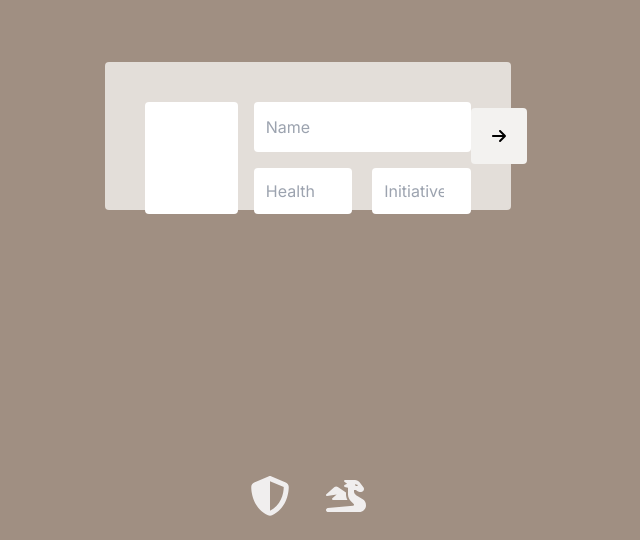
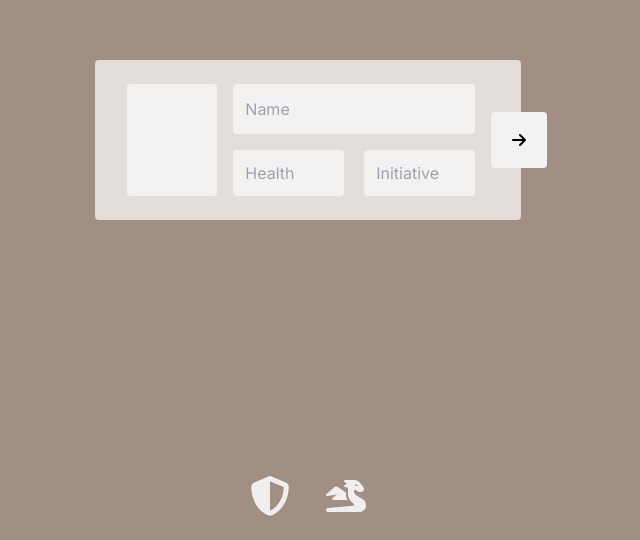
Before and after one commit to Ellipog/dmToolbox, a Next.js app: page /battle in a window 1280 px wide. Shown: the part 260-800 px from the top of the page, without its empty margins (332-972 px from the left). Built offline with nearby package versions, Linux system fonts and the light colour scheme.

Commit message:
Almost finished character adding, displays characters, sorts by initiative

```diff
--- a/app/battle/page.tsx
+++ b/app/battle/page.tsx
@@ -6,37 +6,106 @@ import Navbar from "../components/Navbar";
 import data from "@emoji-mart/data";
 import Picker from "@emoji-mart/react";
 import { FontAwesomeIcon } from "@fortawesome/react-fontawesome";
-import { faArrowRight } from "@fortawesome/free-solid-svg-icons";
+import { faArrowRight, faTrashCan } from "@fortawesome/free-solid-svg-icons";
+import { toast } from "react-hot-toast";
 
 export default function Home() {
-  const [battleList, setBattleList] = useState([]);
+  const [battleList, setBattleList] = useState<any[]>([]);
   const [isPickerOpen, setIsPickerOpen] = useState(false);
   const pickerRef = useRef<HTMLDivElement | null>(null);
   const [selectedEmoji, setSelectedEmoji] = useState("");
-
-  useEffect(() => {
-    const savedBattleList = Cookies.get("battleList");
-    if (savedBattleList) {
-      setBattleList(JSON.parse(savedBattleList));
-    }
-  }, []);
-
-  useEffect(() => {
-    Cookies.set("battleList", JSON.stringify(battleList));
-  }, [battleList]);
+  const [name, setName] = useState("");
+  const [health, setHealth] = useState("");
+  const [initiative, setInitiative] = useState("");
 
   const handleEmojiInputChange = (event: any) => {
     setSelectedEmoji(event.target.textContent);
   };
 
+  const saveCharacter = () => {
+    if (!name || !health || !initiative || !selectedEmoji) {
+      toast.error("Please fill in all the fields");
+      return;
+    }
+    const id = Math.floor(Math.random() * 900000000) + 100000000;
+    const data = {
+      id,
+      name,
+      health: parseInt(health),
+      initiative: parseInt(initiative),
+      emoji: selectedEmoji,
+    };
+    const savedCharacters = JSON.parse(Cookies.get("characters") || "[]");
+    console.log(savedCharacters);
+    savedCharacters.push(data);
+    Cookies.set("characters", JSON.stringify(savedCharacters));
+    setName("");
+    setHealth("");
+    setInitiative("");
+    setSelectedEmoji("");
+    toast.success("Character added!");
+  };
+
+  const removeCharacter = (id: number) => {
+    const savedCharacters = JSON.parse(Cookies.get("characters") || "[]");
+    const updatedCharacters = savedCharacters.filter(
+      (character: any) => character.id !== id
+    );
+    Cookies.set("characters", JSON.stringify(updatedCharacters));
+    setBattleList(updatedCharacters);
+    toast.success("Character removed!");
+  };
+
+  useEffect(() => {
+    const savedBattleList = Cookies.get("characters");
+    if (savedBattleList) {
+      setBattleList(JSON.parse(savedBattleList));
+      console.log(JSON.parse(savedBattleList ?? ""));
+    }
+  }, [Cookies.get("characters")]);
+
   return (
-    <div className="bg-[#a08f82] px-8 pt-6 pb-8 text-black h-screen w-screen flex flex-row justify-center items-center gap-24">
+    <div className="bg-[#a08f82] text-black h-screen w-screen flex flex-col justify-center items-center gap-24">
       <Navbar page="home" />
+      <div className="flex row justify-center items-center gap-5 fixed top-[12vh]">
+        {Object.values(battleList)
+          .sort((a, b) => b.initiative - a.initiative)
+          .map((char, i) => {
+            return (
+              <div className="flex justify-center items-center flex-col">
+                <button
+                  onClick={(e) => {
+                    e.stopPropagation();
+                    removeCharacter(char.id);
+                  }}
+                  className="text-l h-4 bg-[#cbc3bc] w-5/6 rounded-t-lg hover:bg-[#beb5ad] cursor-pointer text-[0.6rem] font-bold mb-[-8px]"
+                >
+                  DELETE
+                </button>
+                <div
+                  className="flex flex-col mt-2 justify-center items-center w-32 h-32 bg-[#d5cec7] px-2 py-1 rounded cursor-default shadow-l"
+                  key={i}
+                >
+                  <div className="flex justify-center items-center flex-col">
+                    <p className="text-[80px]">{char.emoji}</p>
+                    <p className="font-bold relative top-[-20px]">
+                      {char.name}
+                    </p>
+                  </div>
+                </div>
+                <div className="bg-[#e3ded9] w-24 h-6 rounded-lg justify-center items-center flex text-xl fixed top-[25vh]">
+                  {char.initiative}
+                </div>
+              </div>
+            );
+          })}
+      </div>
       <div className="bg-[#a08f82] w-1/3 text-black h-1/5 flex justify-center items-center row gap-24">
-        <div className="h-full w-full bg-[#e3ded9] p-10 rounded flex row">
+        <div className="h-full w-full bg-[#e3ded9] rounded flex row justify-center items-center px-8">
           <div className="flex gap-4 row w-full h-28">
+            <div className="flex w-3/12 h-full justify-center items-center">
               <div
-              className="w-28 h-28 text-[80px] flex justify-center items-center bg-white rounded"
+                className="w-28 h-28 text-[80px] flex justify-center items-center bg-[#f3f2f0] rounded cursor-pointer"
                 placeholder="😁"
                 onClick={() => {
                   setIsPickerOpen(true);
@@ -46,20 +115,27 @@ export default function Home() {
               >
                 {selectedEmoji}
               </div>
+            </div>
             <div className="flex flex-col gap-4 w-4/6 h-full">
               <input
                 type="text"
-                className="h-full p-1 rounded px-3"
+                className="h-full p-1 rounded px-3 bg-[#f3f2f0]"
                 placeholder="Name"
+                value={name}
+                onChange={(event) => setName(event.target.value)}
               />
               <div className="flex row gap-5 w-full h-full">
                 <input
                   type="number"
-                  className="h-full w-1/2 p-2 rounded px-3"
+                  className="h-full w-1/2 p-2 rounded px-3 bg-[#f3f2f0]"
                   placeholder="Health"
+                  value={health}
+                  onChange={(event) => setHealth(event.target.value)}
                   onKeyDown={(event) => {
                     const keyCode = event.key;
-                    const isValidKey = !!(keyCode >= "0" && keyCode <= "9"); // Check if the key is a number (0-9)
+                    const isValidKey =
+                      !!(keyCode >= "0" && keyCode <= "9") ||
+                      keyCode === "Backspace"; // Check if the key is a number (0-9) or Backspace
                     if (!isValidKey) {
                       event.preventDefault(); // Prevent the default behavior of the event
                     }
@@ -67,11 +143,15 @@ export default function Home() {
                 />
                 <input
                   type="number"
-                  className="h-full w-1/2 p-2 rounded px-3"
+                  className="h-full w-1/2 p-2 rounded px-3 bg-[#f3f2f0]"
                   placeholder="Initiative"
+                  value={initiative}
+                  onChange={(event) => setInitiative(event.target.value)}
                   onKeyDown={(event) => {
                     const keyCode = event.key;
-                    const isValidKey = !!(keyCode >= "0" && keyCode <= "9"); // Check if the key is a number (0-9)
+                    const isValidKey =
+                      !!(keyCode >= "0" && keyCode <= "9") ||
+                      keyCode === "Backspace"; // Check if the key is a number (0-9) or Backspace
                     if (!isValidKey) {
                       event.preventDefault(); // Prevent the default behavior of the event
                     }
@@ -79,11 +159,14 @@ export default function Home() {
                 />
               </div>
             </div>
-          </div>
-          <div className="h-full flex justify-center items-center">
-            <button className="h-14 w-14 bg-[#f3f2f0] rounded transition-all hover:bg-[#eeede9]">
+            <div className="h-full w-1/6 flex justify-center items-center">
+              <button
+                className="h-14 w-14 bg-[#f3f2f0] rounded transition-all hover:bg-[#eeede9]"
+                onClick={saveCharacter}
+              >
                 <FontAwesomeIcon icon={faArrowRight} />
               </button>
+            </div>
           </div>
         </div>
       </div>
```
Lines whose indentation alone changed are shown as unchanged.
